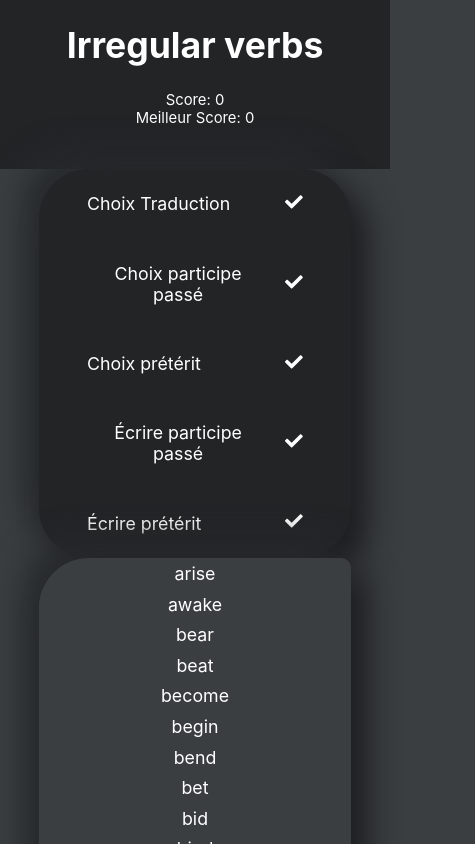
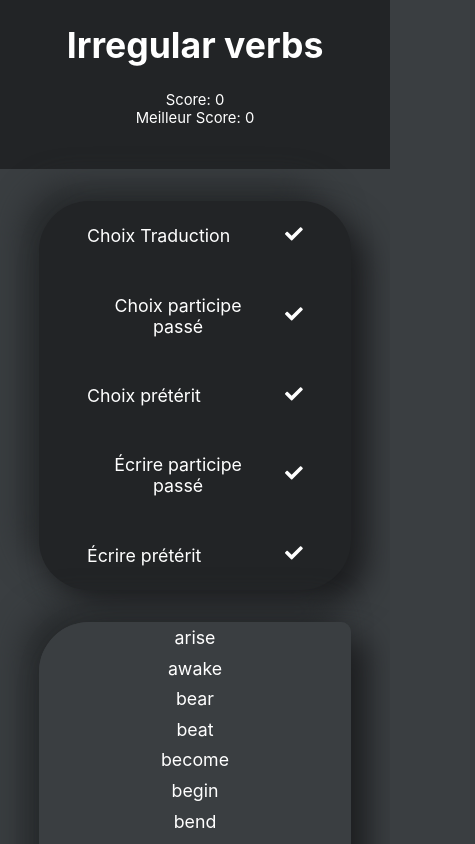
Before and after one commit to ditiz/irregular-verbs, a React (Create React App) app: page / in a window 390 px wide. Shown: the top 844 px of the page, 475 px wide, since content can reach past the window. Built offline with nearby package versions, Linux system fonts and the light colour scheme; the HTML template or start-up script is replaced by a standard one.

Commit message:
fix(css): issues on home page

```diff
--- a/src/App-mobile.css
+++ b/src/App-mobile.css
@@ -1,20 +1,22 @@
 @media screen and (max-width: 640px) {
-    .App-header {
-        width: 100vw;
-    }
-
   .menu {
     display: flex;
     flex-flow: column;
     justify-content: flex-start;
+    min-width: auto;
   }
 
   .menu-items {
-        margin-top: auto;
+    margin: 2rem auto;
     display: flex;
     flex-flow: column;
     align-items: center;
     max-height: none;
+    gap: 2rem;
+  }
+
+  .menu-items > * {
+    margin: auto;
   }
 
   .multiple-choices {
--- a/src/App.css
+++ b/src/App.css
@@ -45,7 +45,6 @@ main {
   flex: 1;
   background: rgb(58, 62, 65);
   color: white;
-    min-height: 80vh;
   display: flex;
   flex-direction: column;
   align-items: center;
@@ -218,7 +217,7 @@ main {
   border-radius: 25px;
 }
 
-.response input[type='text'] {
+.response input[type="text"] {
   font-size: calc(10px + 2vmin);
   padding: 0.5rem 1rem;
   border: none;
@@ -229,7 +228,7 @@ main {
   box-shadow: inset -20px 20px 41px #252729, inset 20px -20px 41px #313537;
 }
 
-.response input[type='submit'] {
+.response input[type="submit"] {
   font-size: calc(10px + 2vmin);
   padding: 0.5rem 1rem;
   border: none;
@@ -286,13 +285,12 @@ main {
   flex-flow: column;
   justify-content: space-around;
   align-items: center;
-    min-width: 35rem;
 }
 
 .multiple-choices {
   display: flex;
   flex-flow: column;
-    justify-content: space-around;
+  justify-content: space-between;
 
   border-radius: 50px;
   background: #222426;
@@ -326,17 +324,15 @@ main {
 }
 
 .menu-items {
-    margin: 5rem 0;
+  margin: 5rem auto;
   display: flex;
   flex-flow: row nowrap;
   justify-content: space-around;
-    max-height: 70vh;
-    width: 100vw;
+  gap: 5rem;
 }
 
 .menu-items > * {
   flex: 1;
-    margin: 0 5rem;
 }
 
 .verbs-list {
--- a/tsconfig.json
+++ b/tsconfig.json
@@ -17,7 +17,8 @@
     "resolveJsonModule": true,
     "isolatedModules": true,
     "noEmit": true,
-    "jsx": "react"
+    "jsx": "react-jsx",
+    "noFallthroughCasesInSwitch": true
   },
   "include": [
     "src"
```
Lines whose indentation alone changed are shown as unchanged.
